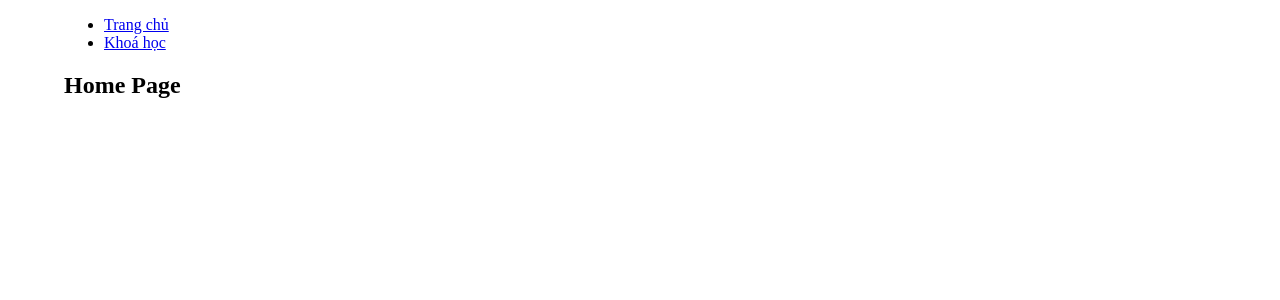
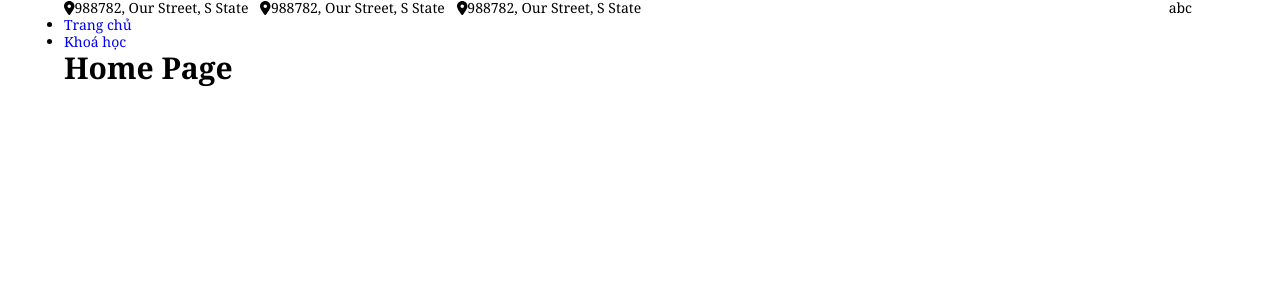
Before and after one commit to lathieuhiep/design-ui, a React (Create React App) app: page / in a window 1280 px wide. Shown: the top 300 px of the page. Built offline with nearby package versions, Linux system fonts and the light colour scheme.

Commit message:
create header top

```diff
--- a/package.json
+++ b/package.json
@@ -5,12 +5,15 @@
   "dependencies": {
     "@emotion/react": "^11.10.4",
     "@emotion/styled": "^11.10.4",
+    "@fortawesome/fontawesome-svg-core": "^6.2.0",
+    "@fortawesome/free-regular-svg-icons": "^6.2.0",
+    "@fortawesome/free-solid-svg-icons": "^6.2.0",
+    "@fortawesome/react-fontawesome": "^0.2.0",
     "@mui/material": "^5.10.7",
     "@testing-library/jest-dom": "^5.16.5",
     "@testing-library/react": "^13.4.0",
     "@testing-library/user-event": "^13.5.0",
     "react": "^18.2.0",
-    "react-bootstrap": "^2.5.0",
     "react-dom": "^18.2.0",
     "react-router-dom": "^6.4.1",
     "react-scripts": "5.0.1",
--- /dev/null
+++ b/src/globalStyles/GlobalStyles.scss
@@ -0,0 +1,82 @@
+@import "variables";
+
+* {
+  margin: 0;
+  padding: 0;
+  box-sizing: border-box;
+}
+
+html {
+  font-size: 62.5%;
+}
+
+body {
+  color: $color-primary;
+  font-family: $font-family;
+  font-size: 1.4rem;
+  line-height: 1.2;
+  font-weight: 400;
+  word-break: break-word;
+  overflow-x: hidden;
+}
+
+h1, h2, h3, h4, h5, h6 {
+  margin: 0 0 12px;
+  font-weight: 700;
+}
+
+h1 {
+  font-size: 3.6rem;
+}
+
+h2 {
+  font-size: 3rem;
+}
+
+h3 {
+  font-size: 2.4rem;
+}
+
+h4 {
+  font-size: 2rem;
+}
+
+h5 {
+  font-size: 1.8rem;
+}
+
+h6 {
+  font-size: 1.6rem;
+}
+
+a {
+  text-decoration: none;
+  @include transition();
+
+  &:hover {
+    color: $color-hover;
+  }
+}
+
+figure {
+  margin: 0;
+}
+
+img {
+  max-width: 100%;
+  height: auto;
+}
+
+iframe {
+  max-width: 100%;
+}
+
+blockquote {
+  border-left: 1px solid $border-color;
+  padding-left: 30px;
+}
+
+pre {
+  white-space: pre-wrap;
+  margin-bottom: 30px;
+}
--- /dev/null
+++ b/src/globalStyles/variables.scss
@@ -0,0 +1,147 @@
+// Fonts embedded
+@import url('https://fonts.googleapis.com/css2?family=Noto+Serif:wght@400;700&display=swap');
+
+// Fonts
+$font-family: 'Noto Serif', serif;
+
+// Color
+$color-primary: #000000;
+$color-hover: #ff5555;
+
+// Background
+$background-primary: #333333;
+$background-hover: #ff5555;
+
+// Border color
+$border-color: #ff5555;
+
+// size
+@mixin size($width, $height: $width) {
+  width: $width;
+  height: $height;
+}
+
+// Transition
+@mixin transition( $transition: all 0.4s ease-in-out ) {
+  -webkit-transition: $transition;
+  -moz-transition: $transition;
+  -o-transition: $transition;
+  transition: $transition;
+}
+
+// Transform
+@mixin transform($property) {
+  -webkit-transform: $property;
+  -ms-transform: $property;
+  transform: $property;
+}
+
+// Flex
+@mixin flex($direction: row, $content: null , $items: null, $wrap: null) {
+  display: flex;
+  flex-direction: $direction;
+  justify-content: $content;
+  align-items: $items;
+  flex-wrap: $wrap;
+}
+
+// Flex box
+@mixin flexbox() {
+  display: -webkit-box;
+  display: -moz-box;
+  display: -ms-flexbox;
+  display: -webkit-flex;
+  display: flex;
+}
+
+// Flex Flow Direction
+// - applies to: flex containers
+// row | row-reverse | column | column-reverse
+@mixin flex-direction( $direction ) {
+  -webkit-flex-direction: $direction;
+  -ms-flex-direction: $direction;
+  flex-direction: $direction;
+}
+
+// Flex Line Wrapping
+// - applies to: flex containers
+// nowrap | wrap | wrap-reverse
+@mixin flex-wrap( $wrap ) {
+  -webkit-flex-wrap: $wrap;
+  -ms-flex-wrap: $wrap;
+  flex-wrap: $wrap;
+}
+
+// Flex Direction and Wrap
+// - applies to: flex containers
+// <flex-direction> || <flex-wrap>
+@mixin flex-flow( $flow ) {
+  -webkit-flex-flow: $flow;
+  flex-flow: $flow;
+}
+
+// Display Order
+// - applies to: flex items
+// <integer>
+@mixin order( $order ) {
+  -moz-box-ordinal-group: $order;
+  -ms-flex-order: $order;
+  order: $order;
+}
+
+// Flex grow factor
+// - applies to: flex items
+// <number>
+@mixin flex-grow( $flex-grow ) {
+  -webkit-flex-grow: $flex-grow;
+  flex-grow: $flex-grow;
+}
+
+// Flex shrink
+// - applies to: flex item shrink factor
+// <number>
+@mixin flex-shrink( $flex-shrink ) {
+  -webkit-flex-shrink: $flex-shrink;
+  flex-shrink: $flex-shrink;
+}
+
+// Flex basis
+// - the initial main size of the flex item
+// - applies to: flex interstitial main size of the flex item
+// <width>
+@mixin flex-basis( $width ) {
+  -webkit-flex-basis: $width;
+  flex-basis: $width;
+}
+
+// Axis Alignment
+// - applies to: flex containers
+// flex-start | flex-end | center | space-between | space-around
+@mixin justify-content( $justify ) {
+  -webkit-justify-content: $justify;
+  justify-content: $justify;
+}
+
+// Packing Flex Lines
+// - applies to: multi-line flex containers
+// flex-start | flex-end | center | space-between | space-around | stretch
+@mixin align-content( $align ) {
+  -webkit-align-content: $align;
+  align-content: $align;
+}
+
+// Cross-axis Alignment
+// - applies to: flex containers
+// flex-start | flex-end | center | baseline | stretch
+@mixin align-items( $align ) {
+  -webkit-align-items: $align;
+  align-items: $align;
+}
+
+// Cross-axis Alignment
+// - applies to: flex items
+// auto | flex-start | flex-end | center | baseline | stretch
+@mixin align-self( $align ) {
+  -webkit-align-self: $align;
+  align-self: $align;
+}
--- a/src/index.js
+++ b/src/index.js
@@ -2,7 +2,7 @@ import React from 'react';
 import ReactDOM from 'react-dom/client';
 import App from './App';
 import reportWebVitals from './reportWebVitals';
-import GlobalStyles from "~/components/GlobalStyles";
+import GlobalStyles from "~/globalStyles";
 
 const root = ReactDOM.createRoot(document.getElementById('root'));
 root.render(
--- a/src/layout/components/Header/Header.jsx
+++ b/src/layout/components/Header/Header.jsx
@@ -1,10 +1,12 @@
 import './Header.scss';
+
 import Menu from "./Menu";
+import Top from "./Top";
 
 function Header() {
     return (
         <>
-            <header className="site-header"></header>
+            <Top />
             <Menu />
         </>
     )
--- a/src/layout/components/Header/Header.scss
+++ b/src/layout/components/Header/Header.scss
@@ -0,0 +1,13 @@
+.main-header {
+  .grid {
+    display: grid;
+    grid-gap: 12px;
+    grid-template-columns: 1fr auto;
+
+    &__item {
+      display: grid;
+      grid-gap: 12px;
+      grid-template-columns: repeat(3, max-content);
+    }
+  }
+}
--- /dev/null
+++ b/src/layout/components/Header/Top/Top.jsx
@@ -0,0 +1,36 @@
+import {Container} from "@mui/material";
+import {FontAwesomeIcon} from "@fortawesome/react-fontawesome";
+import {faLocationDot} from "@fortawesome/free-solid-svg-icons";
+
+function Top() {
+    return (
+        <header className="main-header">
+            <Container>
+                <div className="grid">
+                    <div className="grid__item">
+                        <div className="info address">
+                            <FontAwesomeIcon icon={faLocationDot} />
+                            <span className="text">988782, Our Street, S State</span>
+                        </div>
+
+                        <div className="info address">
+                            <FontAwesomeIcon icon={faLocationDot} />
+                            <span className="text">988782, Our Street, S State</span>
+                        </div>
+
+                        <div className="info address">
+                            <FontAwesomeIcon icon={faLocationDot} />
+                            <span className="text">988782, Our Street, S State</span>
+                        </div>
+                    </div>
+
+                    <div className="grid__item">
+                        abc
+                    </div>
+                </div>
+            </Container>
+        </header>
+    )
+}
+
+export default Top
--- /dev/null
+++ b/src/layout/components/Header/Top/index.jsx
@@ -0,0 +1 @@
+export { default } from './Top'
```
Also changed, not shown: src/components/GlobalStyles/GlobalStyles.scss (deleted), src/globalStyles/GlobalStyles.jsx (renamed from src/components/GlobalStyles/GlobalStyles.jsx), src/globalStyles/index.jsx (renamed from src/components/GlobalStyles/index.jsx), 1 other file (tests, documents, lock files or other folders).
